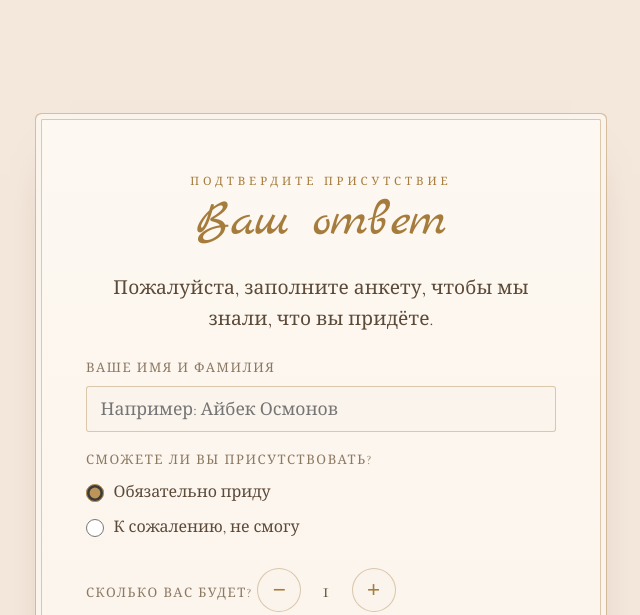
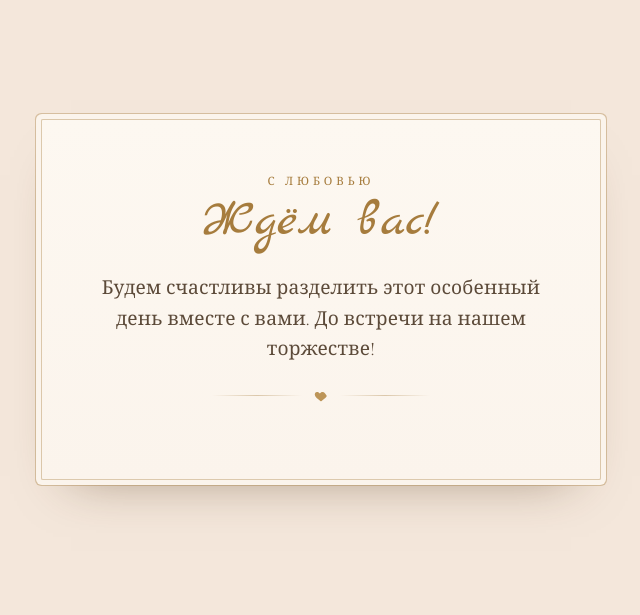
Before and after one commit to nurdunovkurmanbek-ai/toi, a plain HTML site: page index.html in a window 1280 px wide. Shown: the part 4710-5325 px from the top of the page, without its empty margins (319-959 px from the left). Drawn offline with nearby package versions, Linux system fonts and the light colour scheme.

Commit message:
Убрать форму RSVP по просьбе — заменить на завершающий блок

```diff
--- a/index.html
+++ b/index.html
@@ -399,32 +399,18 @@
     </div>
   </section>
 
-  <!-- ══ RSVP ══ -->
+  <!-- ══ ЗАКЛЮЧЕНИЕ ══ -->
   <section>
     <div class="wrap frame rise">
-      <div class="eyebrow">Подтвердите присутствие</div>
-      <h2 class="title">Ваш ответ</h2>
-      <p class="lead muted">Пожалуйста, заполните анкету, чтобы мы знали, что вы придёте.</p>
-      <form id="rsvp">
-        <label class="fld">Ваше имя и фамилия
-          <input type="text" id="guest" placeholder="Например: Айбек Осмонов" required>
-        </label>
-        <div class="fld">Сможете ли вы присутствовать?
-          <div class="opts">
-            <label class="opt"><input type="radio" name="go" value="Обязательно приду" checked> Обязательно приду</label>
-            <label class="opt"><input type="radio" name="go" value="К сожалению, не смогу"> К сожалению, не смогу</label>
-          </div>
-        </div>
-        <div class="fld">Сколько вас будет?
-          <div class="stepper">
-            <button type="button" id="minus" aria-label="Меньше">−</button>
-            <span class="cnt" id="cnt">1</span>
-            <button type="button" id="plus" aria-label="Больше">+</button>
-          </div>
-        </div>
-        <button type="submit" class="send">Отправить ответ</button>
-      </form>
-      <p class="note" id="rsvpnote">Ответ откроется в WhatsApp — просто нажмите «Отправить».</p>
+      <div class="eyebrow">С любовью</div>
+      <h2 class="title">Ждём вас!</h2>
+      <p class="lead">
+        Будем счастливы разделить этот особенный день вместе с вами.
+        До встречи на нашем торжестве!
+      </p>
+      <div class="rule" aria-hidden="true">
+        <svg viewBox="0 0 24 24" fill="currentColor"><path d="M12 21s-7.5-4.9-10-9.2C.3 8.6 2 5 5.4 5c2 0 3.4 1.1 4.6 2.8C11.2 6.1 12.6 5 14.6 5 18 5 19.7 8.6 22 11.8 19.5 16.1 12 21 12 21z"/></svg>
+      </div>
     </div>
   </section>
 
@@ -437,7 +423,6 @@
 <script>
   // ───── легко менять ─────
   var WEDDING  = new Date(2026, 7, 22, 17, 0, 0);  // 22 августа 2026, 17:00
-  var WHATSAPP = "";   // напр. "996700123456" — впишите номер, чтобы ответы приходили в WhatsApp
 
   // ───── открытие сердца ─────
   (function(){
@@ -486,21 +471,6 @@
     if(c%7!==0) body.appendChild(row);
   })();
 
-  // ───── RSVP ─────
-  (function(){
-    var cnt=1, el=document.getElementById('cnt');
-    document.getElementById('plus').onclick=function(){ cnt=Math.min(20,cnt+1); el.textContent=cnt; };
-    document.getElementById('minus').onclick=function(){ cnt=Math.max(1,cnt-1); el.textContent=cnt; };
-    document.getElementById('rsvp').addEventListener('submit', function(e){
-      e.preventDefault();
-      var name=document.getElementById('guest').value.trim()||'Гость';
-      var go=document.querySelector('input[name=go]:checked').value;
-      var msg='Свадьба Акназар & Медина\n\nИмя: '+name+'\nОтвет: '+go+'\nКоличество гостей: '+cnt;
-      if(WHATSAPP){ window.open('https://wa.me/'+WHATSAPP+'?text='+encodeURIComponent(msg),'_blank'); }
-      else{ document.getElementById('rsvpnote').innerHTML='Спасибо, <b>'+name+'</b>! Ваш ответ принят.<br><span class="muted">Чтобы ответы приходили в WhatsApp — впишите номер в настройках сайта.</span>'; }
-    });
-  })();
-
   // ───── появление при прокрутке ─────
   (function(){
     var io=new IntersectionObserver(function(es){
```
